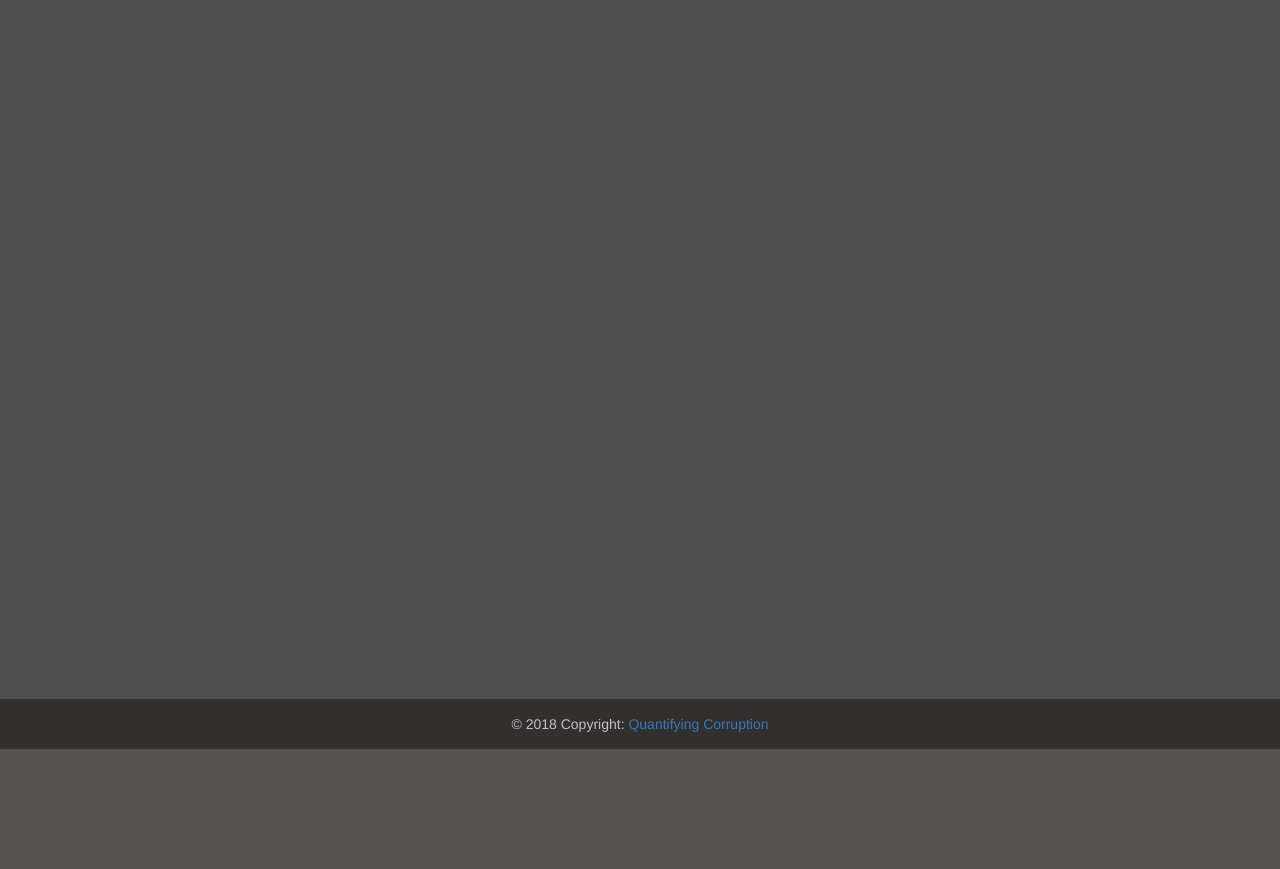
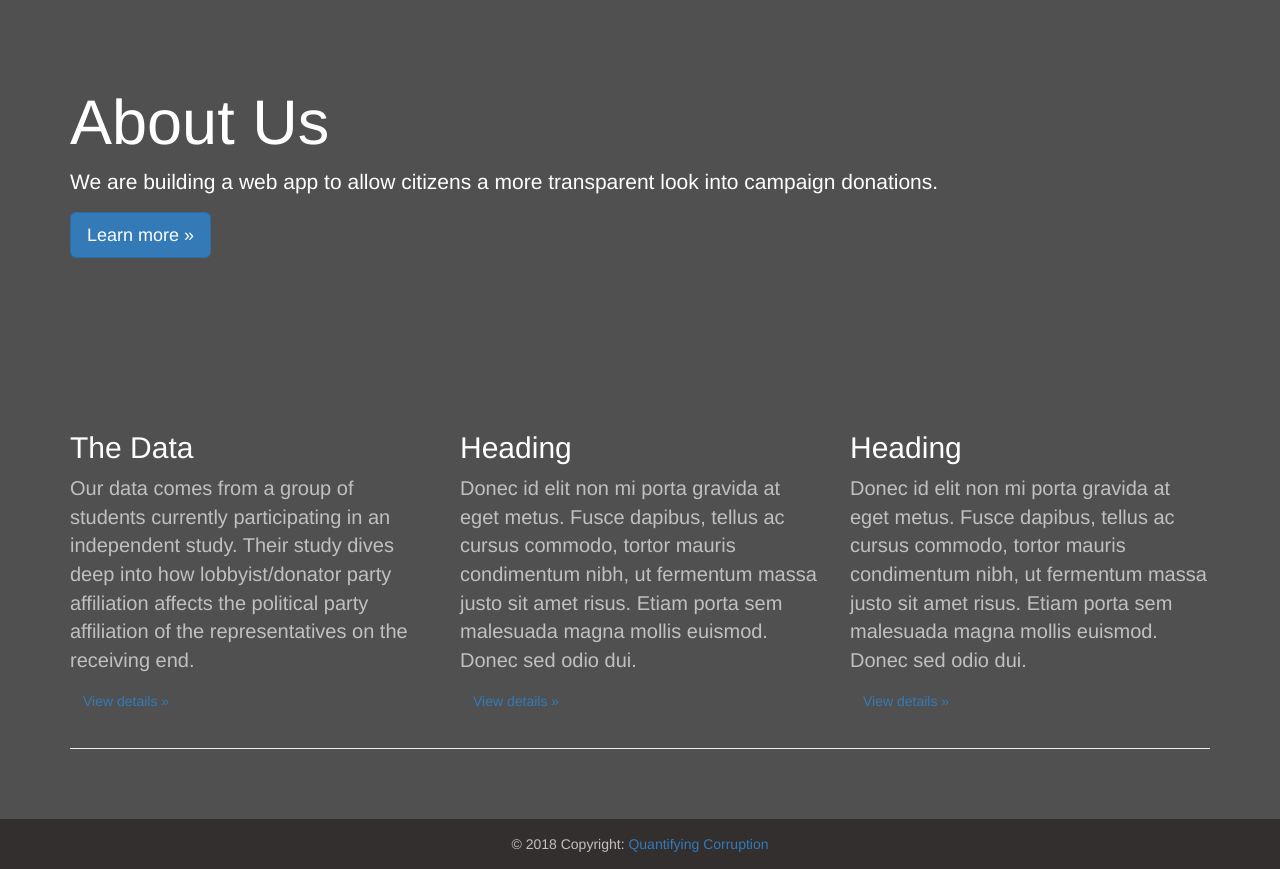
Before and after one commit to COSCS340/QuantifyingCorruption, a Django app: page /about/ in a window 1280 px wide. Shown: the part 51-920 px from the top of the page. Before the commit the page ends 800 px from the top, so only its background shows below. Run offline with Django 3.2, Linux system fonts and the light colour scheme; some libraries are stand-ins or nearby versions.

Commit message:
started the about page

```diff
--- a/qc/main/templates/main/about.html
+++ b/qc/main/templates/main/about.html
@@ -1,6 +1,35 @@
 {% extends 'main/base.html' %}
 {% load static %}
 {% block body %}
-<div class="main-content">
+<div class="jumbotron">
+<div class="container">
+  <h1 class="display-3">About Us</h1>
+  <p>We are building a web app to allow citizens a more transparent look into campaign donations.</p>
+  <p><a class="btn btn-primary btn-lg" href="https://github.com/COSCS340/QuantifyingCorruption/blob/master/proposal.md" role="button">Learn more &raquo;</a></p>
 </div>
+</div>
+
+<div class="container" id="aboutHeaders">
+<!-- Example row of columns -->
+<div class="row">
+  <div class="col-md-4">
+    <h2>The Data</h2>
+    <p>Our data comes from a group of students currently participating in an independent study. Their study dives deep into how lobbyist/donator party affiliation affects the political party affiliation of the representatives on the receiving end.</p>
+    <p><a class="btn btn-secondary" href="#" role="button">View details &raquo;</a></p>
+  </div>
+  <div class="col-md-4">
+    <h2>Heading</h2>
+    <p>Donec id elit non mi porta gravida at eget metus. Fusce dapibus, tellus ac cursus commodo, tortor mauris condimentum nibh, ut fermentum massa justo sit amet risus. Etiam porta sem malesuada magna mollis euismod. Donec sed odio dui. </p>
+    <p><a class="btn btn-secondary" href="#" role="button">View details &raquo;</a></p>
+  </div>
+  <div class="col-md-4">
+    <h2>Heading</h2>
+    <p>Donec id elit non mi porta gravida at eget metus. Fusce dapibus, tellus ac cursus commodo, tortor mauris condimentum nibh, ut fermentum massa justo sit amet risus. Etiam porta sem malesuada magna mollis euismod. Donec sed odio dui. </p>
+    <p><a class="btn btn-secondary" href="#" role="button">View details &raquo;</a></p>
+  </div>
+</div>
+
+<hr>
+
+</div> <!-- /container -->
 {% endblock %}
--- a/qc/static/style.css
+++ b/qc/static/style.css
@@ -1,6 +1,21 @@
 /* General */
 body {
   background-color: #505050;
+}
+
+.jumbotron {
+  background-color: #505050;
+  color: #FFFFFF;
+
+}
+
+#aboutHeaders {
+  color: #FFFFFF;
+}
+
+#aboutHeaders p {
+  color: #c0c0c0;
+  font-size: 20px;
 }
 
 .vertical-align {
```
